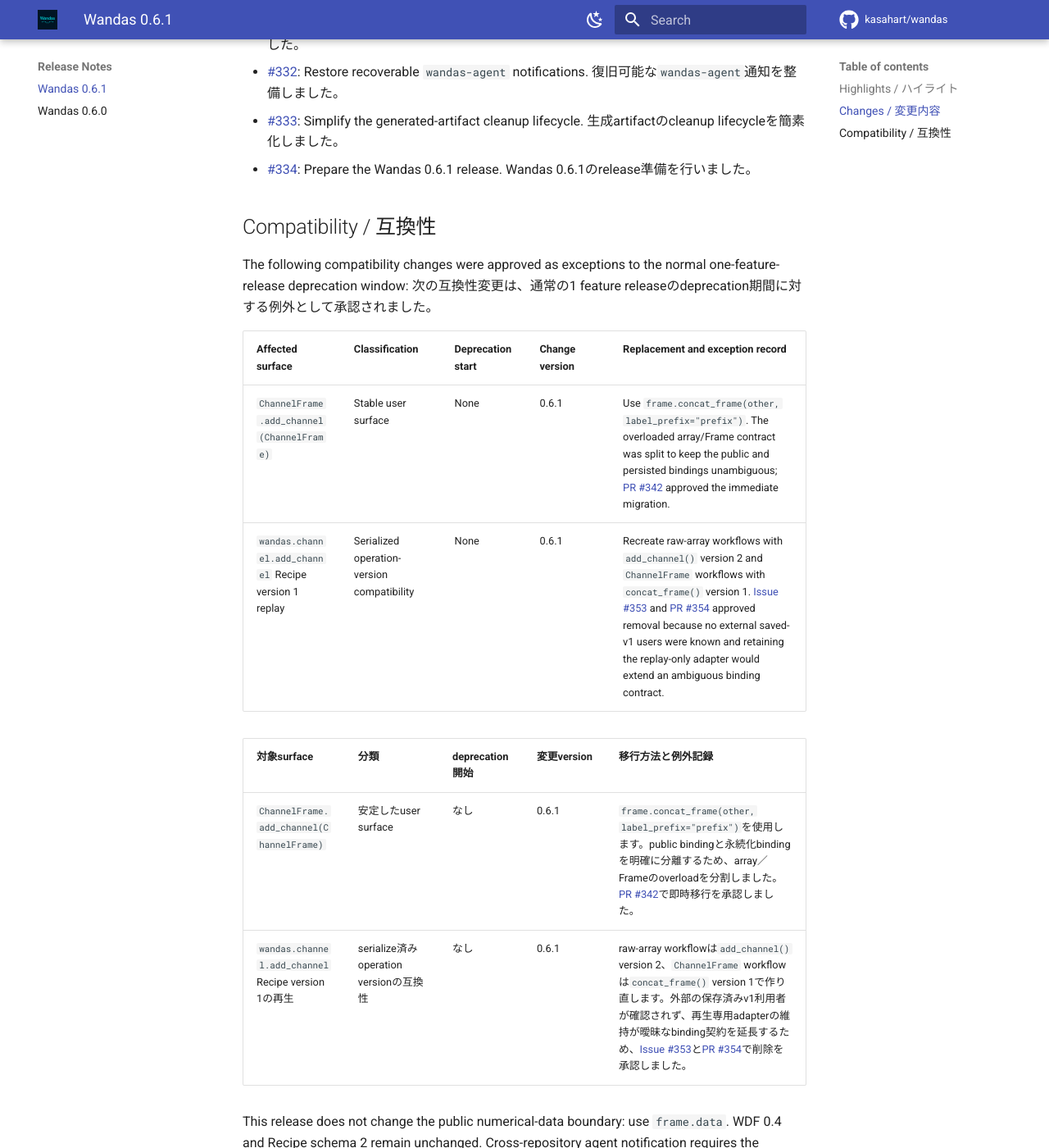
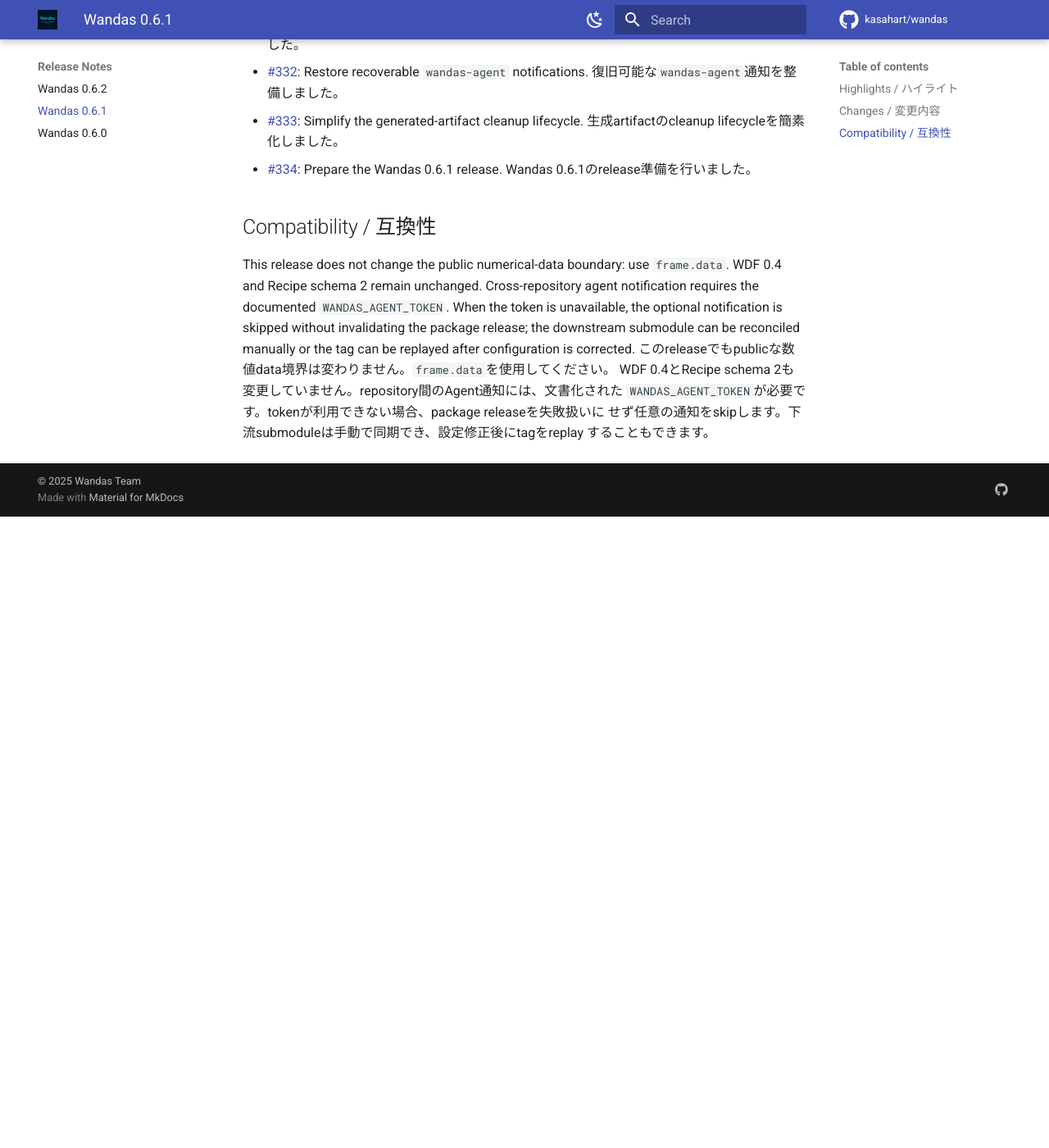
Before and after one commit to kasahart/wandas, an MkDocs documentation site: the page built from docs/src/release-notes/v0.6.1.md, in a window 1280 px wide and 1400 px high, scrolled down 878 px. Shown: the whole window at 82% size. Built offline with MkDocs 1.6.1 and Material for MkDocs 9.7.7, drawn with Linux system fonts in a browser that asks for light colours; comment, search, counter and statistics services are not loaded; after the commit the page ends 1508 px from its top, so only the background shows below that.

Commit message:
docs: address compatibility governance review

```diff
--- a/docs/mkdocs.yml
+++ b/docs/mkdocs.yml
@@ -118,6 +118,7 @@ nav:
       - Pipeline Recipe Design: explanation/pipeline-recipe-design.md
       - Pipeline Recipe Developer Guide: explanation/pipeline-recipe-developer-guide.md
   - Release Notes:
+      - Wandas 0.6.2: release-notes/v0.6.2.md
       - Wandas 0.6.1: release-notes/v0.6.1.md
       - Wandas 0.6.0: release-notes/v0.6.0.md
   - Contributing:
--- a/docs/src/release-notes/v0.6.1.md
+++ b/docs/src/release-notes/v0.6.1.md
@@ -38,20 +38,6 @@ Wandas 0.6.1は、metadataの所有権の明確化と、復旧可能なrelease a
 
 ## Compatibility / 互換性
 
-The following compatibility changes were approved as exceptions to the normal
-one-feature-release deprecation window:
-次の互換性変更は、通常の1 feature releaseのdeprecation期間に対する例外として承認されました。
-
-| Affected surface | Classification | Deprecation start | Change version | Replacement and exception record |
-| --- | --- | --- | --- | --- |
-| `ChannelFrame.add_channel(ChannelFrame)` | Stable user surface | None | 0.6.1 | Use `frame.concat_frame(other, label_prefix="prefix")`. The overloaded array/Frame contract was split to keep the public and persisted bindings unambiguous; [PR #342](https://github.com/kasahart/wandas/pull/342) approved the immediate migration. |
-| `wandas.channel.add_channel` Recipe version 1 replay | Serialized operation-version compatibility | None | 0.6.1 | Recreate raw-array workflows with `add_channel()` version 2 and `ChannelFrame` workflows with `concat_frame()` version 1. [Issue #353](https://github.com/kasahart/wandas/issues/353) and [PR #354](https://github.com/kasahart/wandas/pull/354) approved removal because no external saved-v1 users were known and retaining the replay-only adapter would extend an ambiguous binding contract. |
-
-| 対象surface | 分類 | deprecation開始 | 変更version | 移行方法と例外記録 |
-| --- | --- | --- | --- | --- |
-| `ChannelFrame.add_channel(ChannelFrame)` | 安定したuser surface | なし | 0.6.1 | `frame.concat_frame(other, label_prefix="prefix")`を使用します。public bindingと永続化bindingを明確に分離するため、array／Frameのoverloadを分割しました。[PR #342](https://github.com/kasahart/wandas/pull/342)で即時移行を承認しました。 |
-| `wandas.channel.add_channel` Recipe version 1の再生 | serialize済みoperation versionの互換性 | なし | 0.6.1 | raw-array workflowは`add_channel()` version 2、`ChannelFrame` workflowは`concat_frame()` version 1で作り直します。外部の保存済みv1利用者が確認されず、再生専用adapterの維持が曖昧なbinding契約を延長するため、[Issue #353](https://github.com/kasahart/wandas/issues/353)と[PR #354](https://github.com/kasahart/wandas/pull/354)で削除を承認しました。 |
-
 This release does not change the public numerical-data boundary: use `frame.data`.
 WDF 0.4 and Recipe schema 2 remain unchanged. Cross-repository agent notification
 requires the documented `WANDAS_AGENT_TOKEN`. When the token is unavailable, the
```
Also changed, not shown: docs/src/explanation/public-api-stability.md (+4 -2 lines), docs/src/release-notes/template.md (+4 -2 lines), docs/src/release-notes/v0.6.2.md (added, +23 -0 lines), 2 other files.
